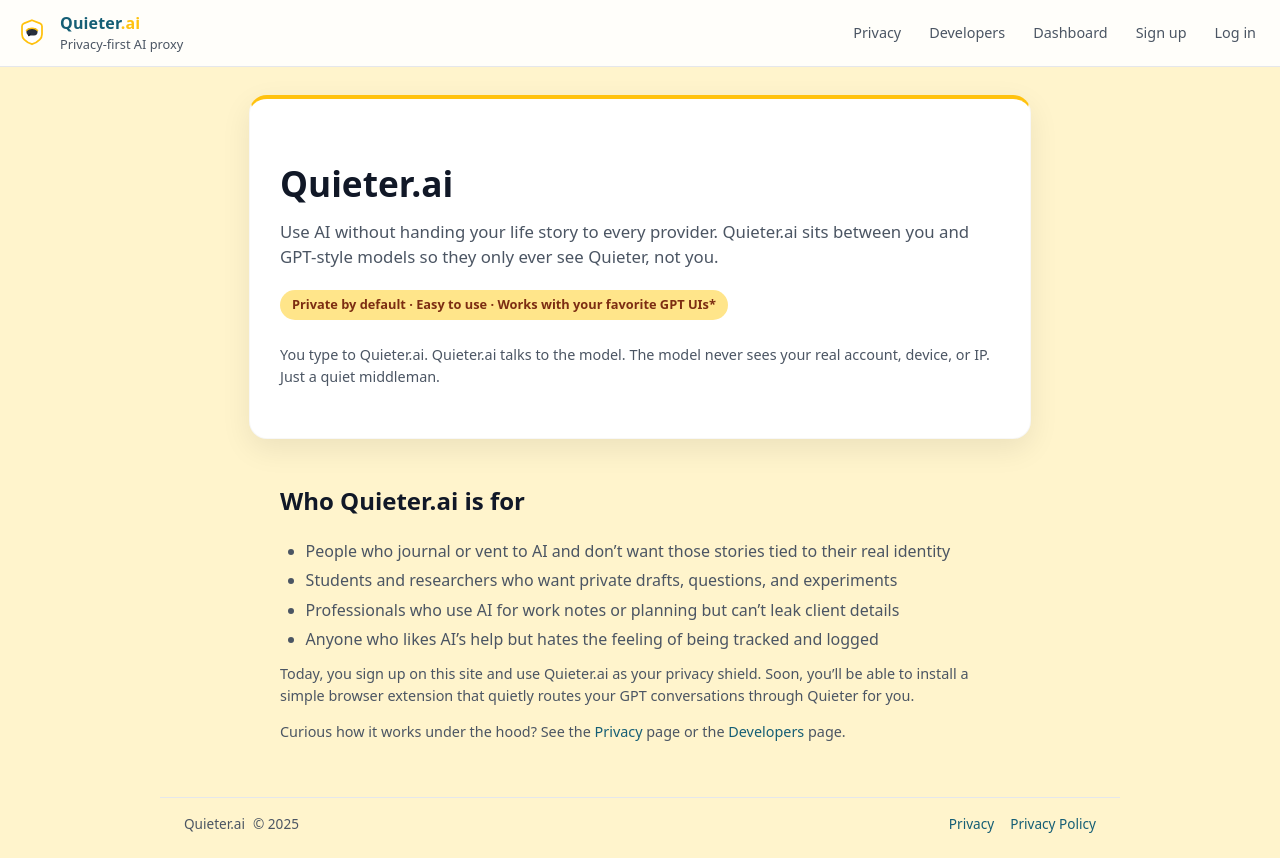
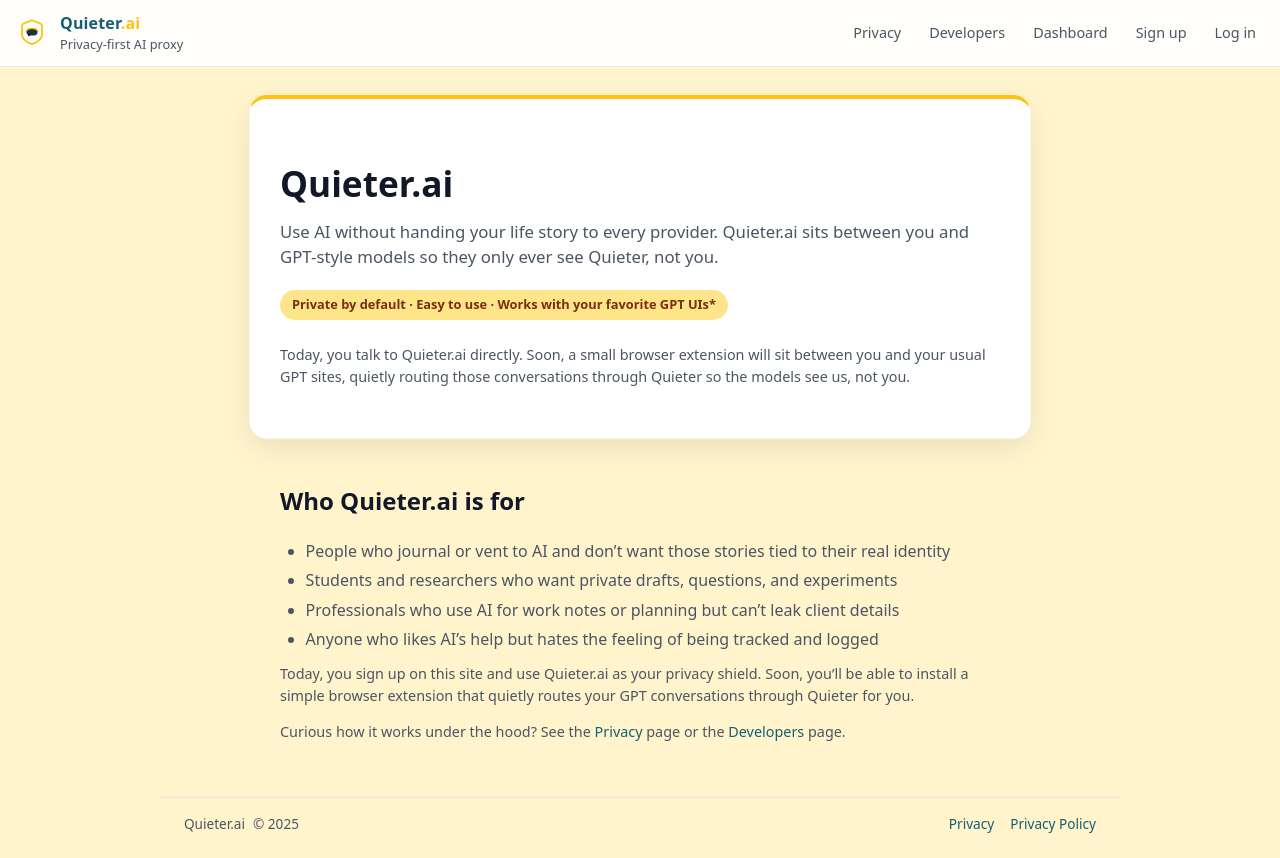
Before and after one commit to pleniv01/quieter.ai, a Vue app in the folder frontend/: page / in a window 1280 px wide. Built offline with nearby package versions, Linux system fonts and the light colour scheme.

Commit message:
Clarify home copy around extension-in-the-background model

```diff
--- a/frontend/src/views/Home.vue
+++ b/frontend/src/views/Home.vue
@@ -10,8 +10,9 @@
         <span class="badge">Private by default · Easy to use · Works with your favorite GPT UIs*</span>
       </div>
       <p class="note">
-        You type to Quieter.ai. Quieter.ai talks to the model. The model never sees your real
-        account, device, or IP. Just a quiet middleman.
+        Today, you talk to Quieter.ai directly. Soon, a small browser extension will sit between
+        you and your usual GPT sites, quietly routing those conversations through Quieter so the
+        models see us, not you.
       </p>
     </div>
   </section>
```
